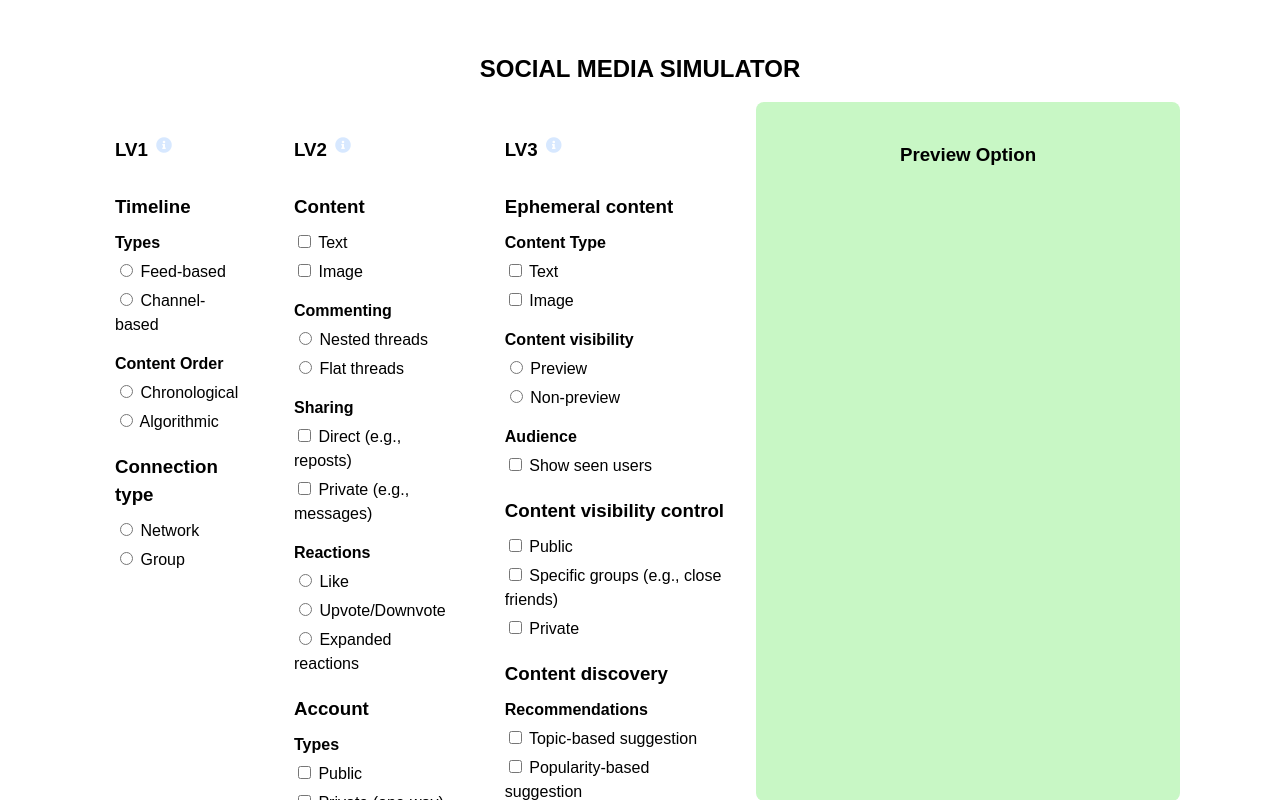
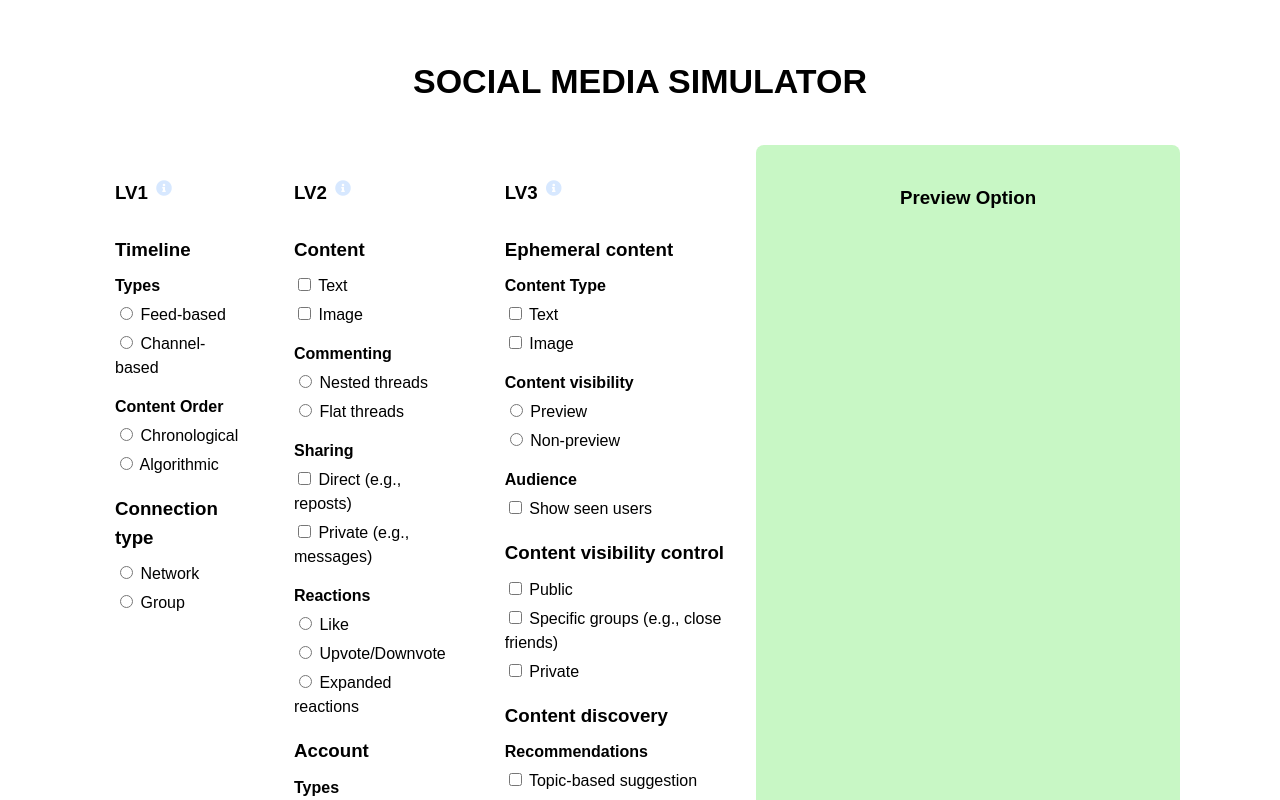
Before and after one commit to marticodes/SNSsimulation, a React (Vite) app: page / in a window 1280 px wide. Shown: the top 800 px of the page. Built offline with nearby package versions, Linux system fonts and the light colour scheme.

Commit message:
fixed title

```diff
--- a/src/App.css
+++ b/src/App.css
@@ -18,12 +18,11 @@ body {
 
 .header {
   text-align: center;
-  margin-bottom: 20px;
+  margin-bottom: 45px;
 }
 
 .header h1 {
-  font-size: 24px;
-  font-weight: bold;
+  font-size: 34px;
 }
 
 /* Main Content Layout */
```
